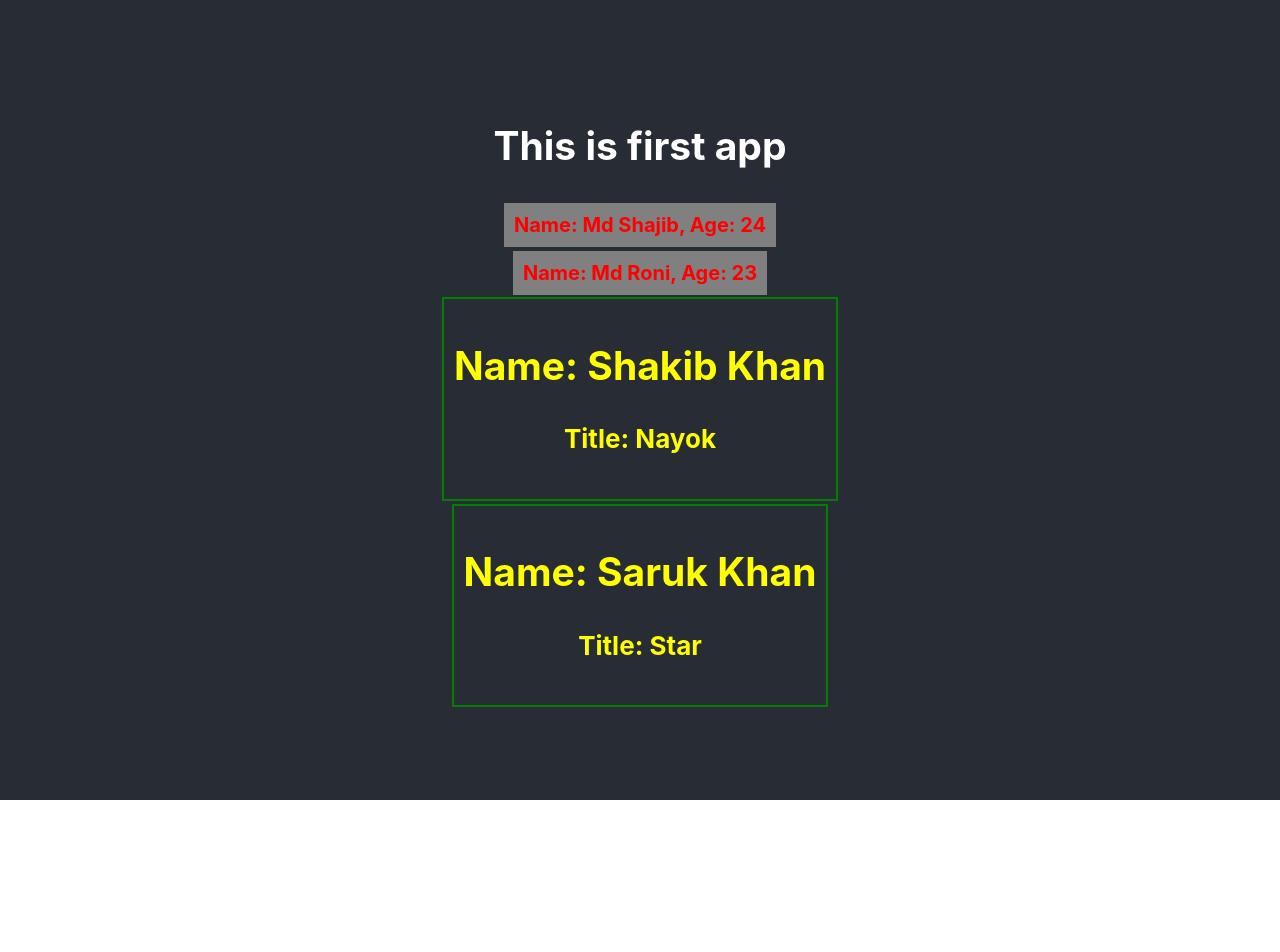
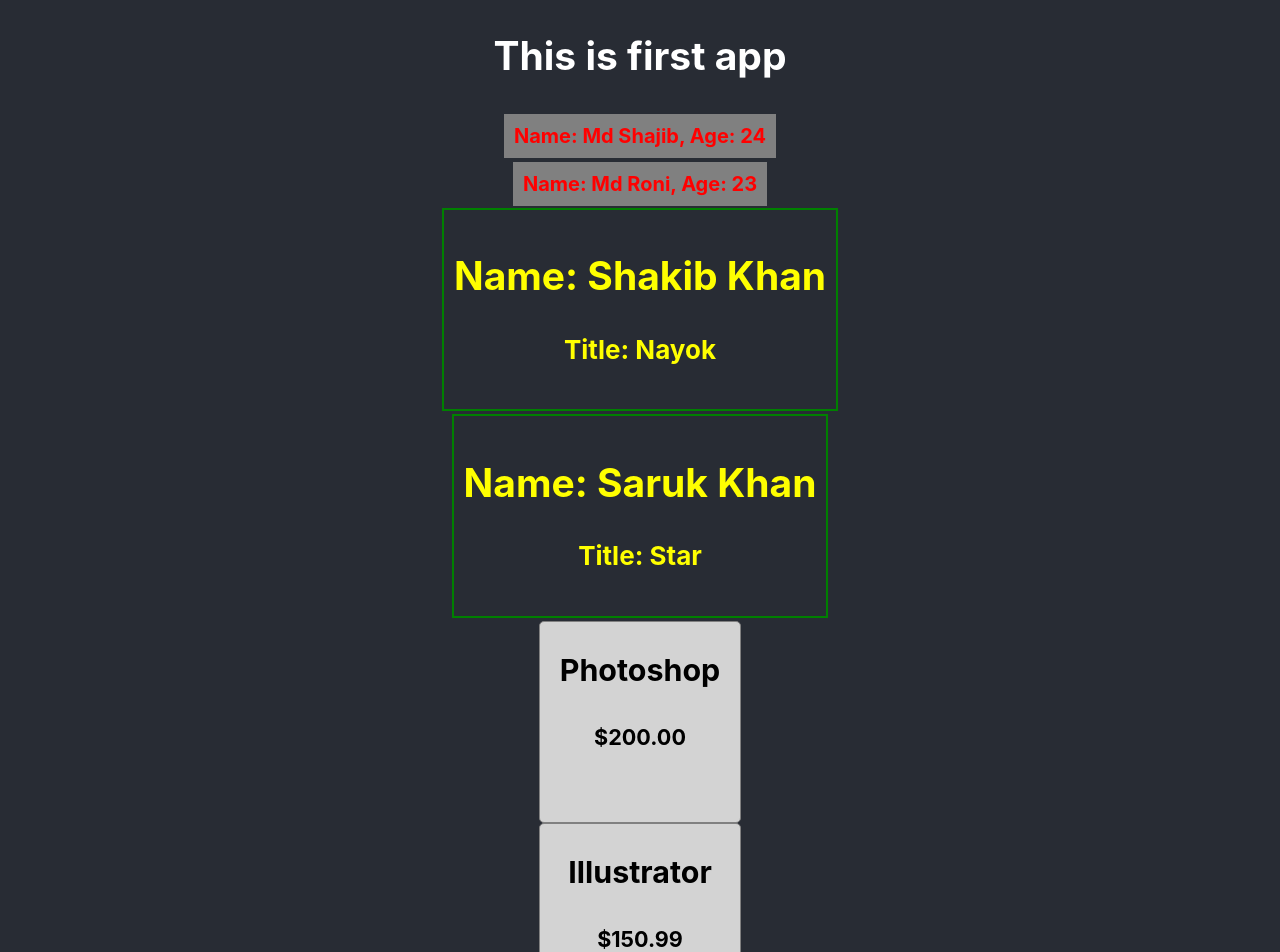
Before and after one commit to Md-Shajib/React-Basic, a React (Create React App) app: page / in a window 1280 px wide. Shown: the top 952 px of the page. Before the commit the page ends 800 px from the top, so only its background shows below. Built offline with nearby package versions, Linux system fonts and the light colour scheme.

Commit message:
Passing Object as props

```diff
--- a/src/App.js
+++ b/src/App.js
@@ -17,6 +17,7 @@ function App() {
     age: 23
   }
   const nayoks = [{name: 'Saruk Khan', title: 'Star'}, {name:'Amir Khan', title: 'star'}, {name:'Salman Khan', title:'star'}]
+  const Products = [{name: 'Photoshop', price: '$200.00'}, {name:'Illustrator', price: '$150.99'}, {name:'Adobe Reader', price:'$10.00'}]
   return (
     <div className="App">
       <header className="App-header">
@@ -25,6 +26,9 @@ function App() {
         <h3 style={textStyle}>Name: {person2.name + ", Age: " + person2.age}</h3>
         <Person name="Shakib Khan" title="Nayok"></Person>
         <Person name = {nayoks[0].name} title = {nayoks[0].title}></Person>
+        <ProductsCard product = {Products[0]}></ProductsCard>
+        <ProductsCard product = {Products[1]}></ProductsCard>
+        <ProductsCard product = {Products[2]}></ProductsCard>
       </header>
     </div>
   );
@@ -47,4 +51,23 @@ function Person(props){
     </div>
   );
 }
+
+function ProductsCard(props){
+  const productStyle = {
+    color: '#000000',
+    border: '1px solid gray',
+    borderRadius: '5px',
+    backgroundColor: 'lightgray',
+    height: '200px',
+    width: '200px',
+    float: 'left',
+  }
+  const {name, price} = props.product;
+  return(
+    <div style={productStyle}>
+      <h3>{name}</h3>
+      <h5>{price}</h5>
+    </div>
+  );
+}
 export default App;
```
